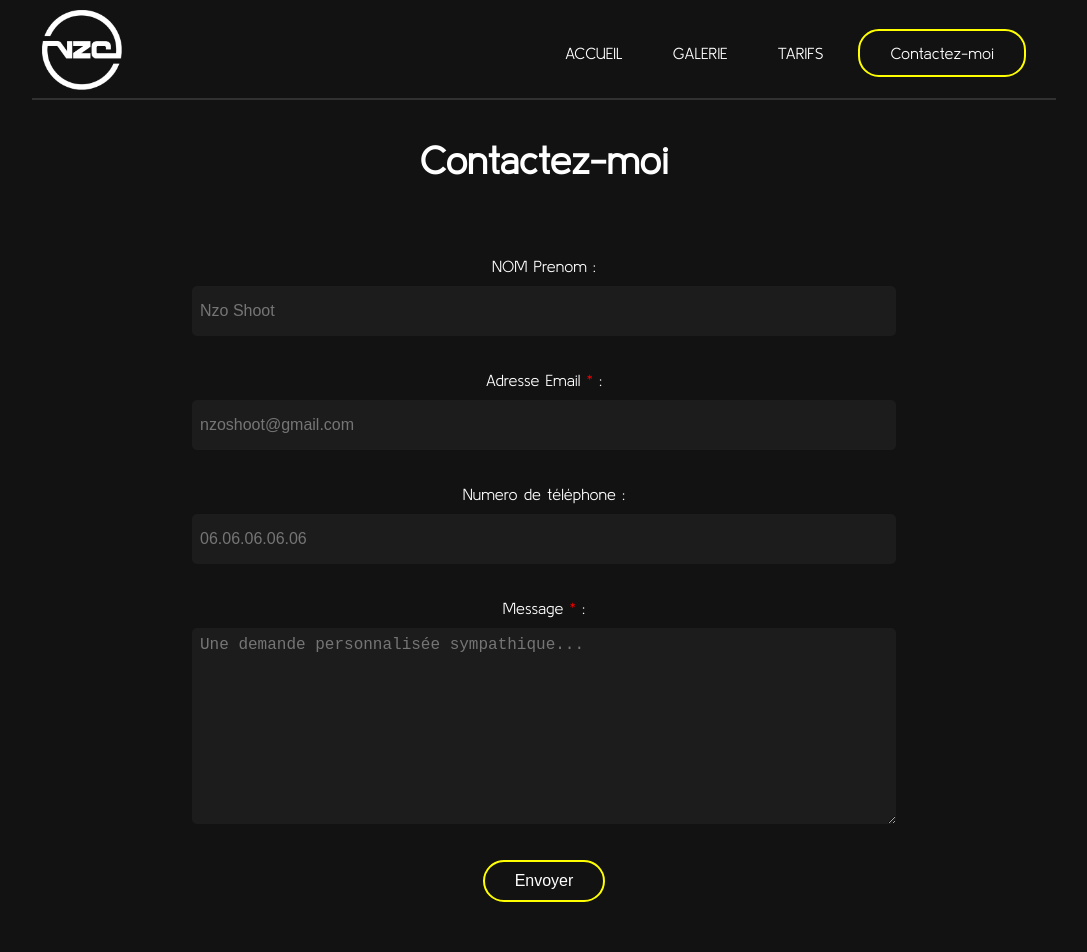
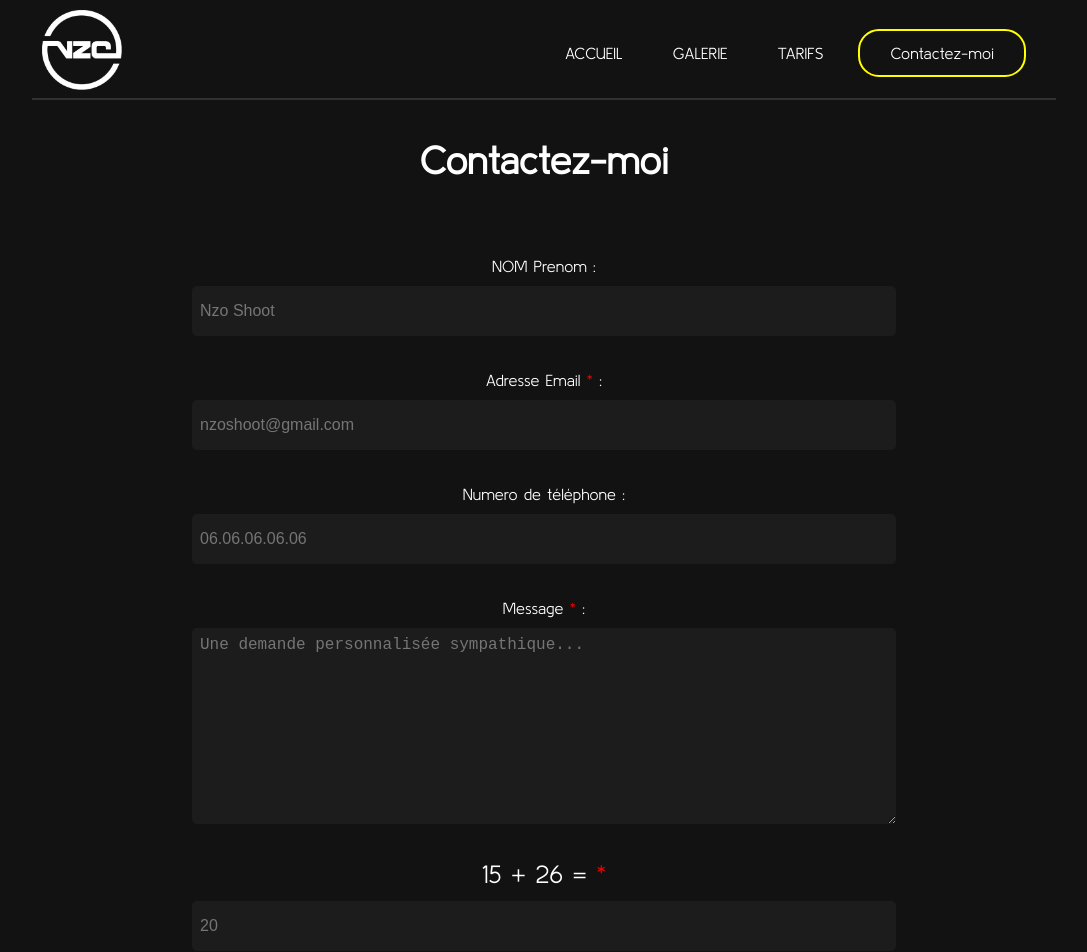
Before and after one commit to descrysama/nzoshoot-project, a React (Create React App) app in the folder front/: page /contactez-moi in a window 1280 px wide. Shown: the top 952 px of the page, without its empty margins (96-1183 px from the left). Built offline with nearby package versions, Linux system fonts and the light colour scheme; no server answers.

Commit message:
contact form security, params response handler

```diff
--- a/front/public/index.html
+++ b/front/public/index.html
@@ -11,5 +11,6 @@
     <div id="root"></div>
 
     <script src="https://kit.fontawesome.com/8160c4029c.js" crossorigin="anonymous"></script>
+    <script src="https://www.google.com/recaptcha/api.js" async defer></script>
   </body>
 </html>
--- a/front/src/pages/ContactMe.jsx
+++ b/front/src/pages/ContactMe.jsx
@@ -14,6 +14,17 @@ const ContactMe = ({isAuth}) => {
     const [message, setMessage] = useState('');
     const [error, setError] = useState();
 
+    const getRandomInt = (max) => {
+        return Math.floor(Math.random() * max);
+    }
+
+
+    const [captcha, setCaptcha] = useState({
+        first: getRandomInt(50),
+        second: getRandomInt(50)
+    });
+    const [result, setResult] = useState('');
+
     useEffect(() => {
         ServiceWebsite.FetchParams().then(res => {
             setPhone(res.data.params[0].phone_number)
@@ -26,12 +37,17 @@ const ContactMe = ({isAuth}) => {
         setEmail('');
         setPhoneNumber('');
         setMessage('');
+        setCaptcha({
+            first: getRandomInt(50),
+            second: getRandomInt(50)
+        })
     }
 
     const handleSubmit = (e) => {
         e.preventDefault();
 
         if (email && message) {
+            if (result == captcha.first + captcha.second) {
                 axios.post(`${process.env.REACT_APP_API}/contact`, {
                 name: name,
                 email: email,
@@ -46,10 +62,15 @@ const ContactMe = ({isAuth}) => {
             } else {
                 setError({
                     status: false,
+                    text: 'Captcha incorrect.'
+                })
+            }
+        } else {
+            setError({
+                status: false,
                 text: 'Veuillez verifier le formulaire. Email et message obligatoires.'
             })
         }
-
     }
 
 
@@ -69,12 +90,16 @@ const ContactMe = ({isAuth}) => {
                     <input className="form-input" name="email" type="email" value={email} onChange={(e) => setEmail(e.target.value)} placeholder="nzoshoot@gmail.com"/>
                 </div>
                 <div className="form-group m-2">
-                    <label className="form-label" htmlFor="name">Numero de téléphone :</label>
+                    <label className="form-label" htmlFor="phone_number">Numero de téléphone :</label>
                     <input className="form-input" name="phone_number" type="text" value={phoneNumber} onChange={(e) => setPhoneNumber(e.target.value)} placeholder="06.06.06.06.06"/>
                 </div>
                 <div className="form-group m-2">
-                    <label className="form-label" htmlFor="email">Message <span style={{color: 'red'}}>*</span> :</label>
+                    <label className="form-label" htmlFor="message">Message <span style={{color: 'red'}}>*</span> :</label>
                     <textarea className="form-textarea" name="message" value={message} onChange={(e) => setMessage(e.target.value)} id="message" cols="30" rows="10" placeholder="Une demande personnalisée sympathique..."></textarea>
+                </div>
+                <div className="form-group m-2">
+                    <label className="form-label" style={{fontSize: '25px'}} htmlFor="captcha">{captcha.first} + {captcha.second} = <span style={{color: 'red'}}>*</span></label>
+                    <input className="form-input" name="captcha" type="text" value={result} onChange={(e) => setResult(e.target.value)} placeholder="20"/>
                 </div>
                 <input className="yellowbutton" type="submit" value='Envoyer'/>
             </form>
--- a/front/src/pages/admin/AdminDashboard.jsx
+++ b/front/src/pages/admin/AdminDashboard.jsx
@@ -10,6 +10,7 @@ const AdminDashboard = () => {
     const [phone, setPhone] = useState('');
     const [email, setEmail] = useState('');
     const [request, setRequest] = useState('');
+    const [error, setError] = useState('');
 
     useEffect(() => {
         ServiceWebsite.FetchParams().then(res => {
@@ -24,6 +25,8 @@ const AdminDashboard = () => {
     const handleSubmit = (e) => {
         e.preventDefault();
         ServiceWebsite.UpdateParams(slogan, aboutme, phone, email).then(res => {
+            setError(res.data);
+            console.log(res.data);
             setRequest(false);
         })
         setRequest(true)
@@ -40,6 +43,7 @@ const AdminDashboard = () => {
                     <h3 className="m-2" style={{color: 'white'}}>Bienvenue dans votre espace de gestion de contenu !</h3>
                     <div className="d-flex flex-direction-column justify-content-center align-items-center">
                         {request == true ? <i className="fa-solid fa-spinner fa-2xl white-icon animate__animated animate__infinite animate__rotateOut m-2"></i> : null}
+                        {error ? <p className={error.status == false ? "error-badge" : "success-badge"}>{error.text}</p> : null}
                     <form onSubmit={(e) => handleSubmit(e)}>
                         <div className="form-group mb-2">
                             <label className="form-label" htmlFor="slogan">Slogan :</label>
```
Also changed, not shown: 2 other files (tests, documents, lock files or other folders). Lines whose indentation alone changed are shown as unchanged.
